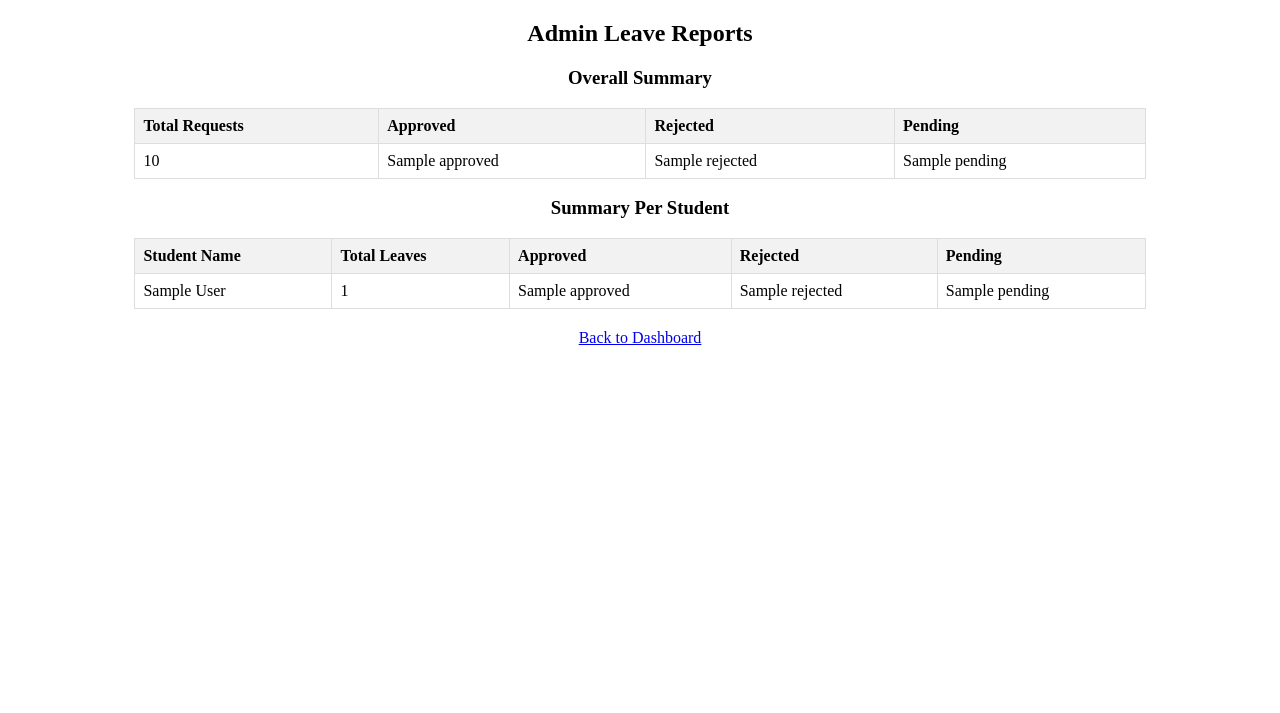
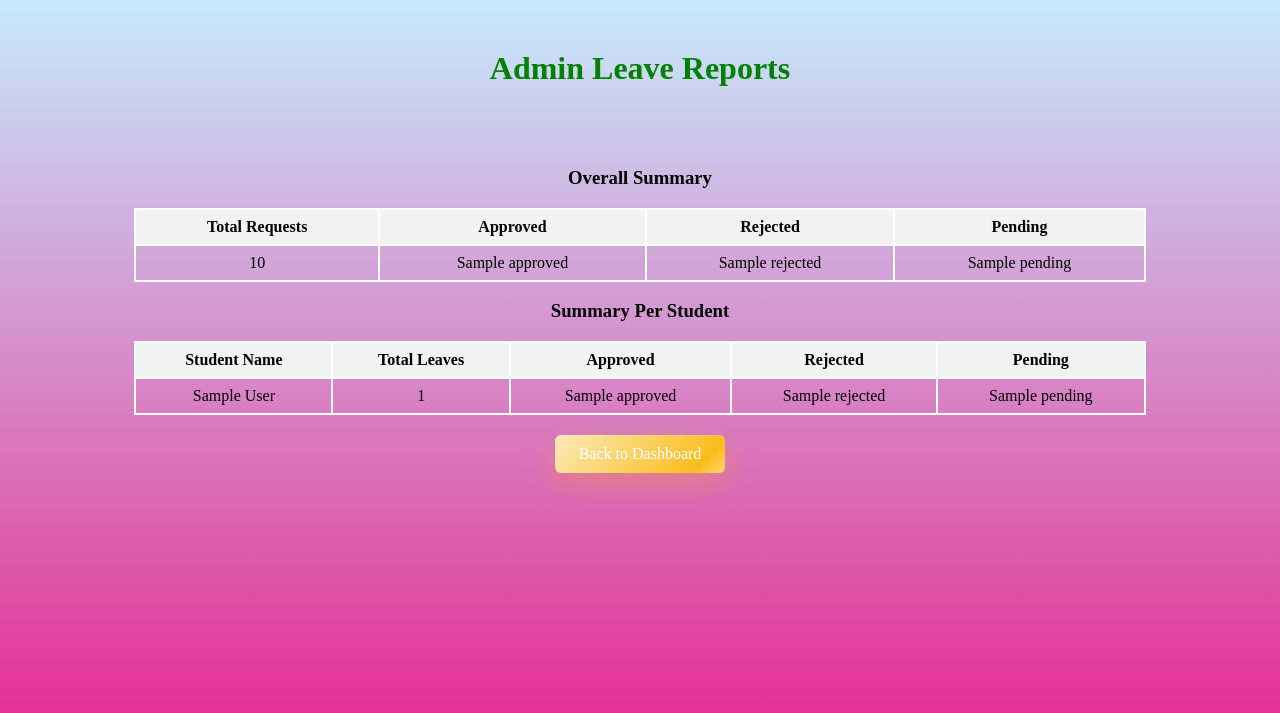
Before and after one commit to Ghanashyamgudela/Student-Leave-Management-System, a Flask app: template templates/admin_reports.html in a window 1280 px wide. Shown: the top 713 px of the page. Run offline with Flask 3, Linux system fonts and the light colour scheme; the template is opened without the code that fills it: most values are stand-ins (such as "Sample title", 1, 10 or a date in 2020); some libraries are stand-ins or nearby versions.

Commit message:
Update admin_reports.html

```diff
--- a/templates/admin_reports.html
+++ b/templates/admin_reports.html
@@ -3,15 +3,64 @@
 <head>
     <title>Admin Reports</title>
     <style>
+        body{
+            background-image: linear-gradient(to top, #e8198b 0%, #c7eafd 100%);
+            background-repeat: no-repeat;
+            background-position: center;
+            background-attachment: fixed;
+
+        }
+
+        h1{
+            margin-top: 50px;
+            color: green;
+            margin-bottom: 80px;
+        }
         table { border-collapse: collapse; width: 80%; margin: auto; }
-        th, td { border: 1px solid #ddd; padding: 8px; text-align: left; }
+        th, td { border: 2px solid white ; padding: 8px; text-align: center; }
         th { background-color: #f2f2f2; }
-        h2, h3 { text-align: center; }
+        h1, h3 { text-align: center; }
+        .shine-button {
+            position: relative;
+            overflow: hidden !important;
+            display: inline-block;
+            vertical-align: middle;
+            border-radius: 12px;
+            padding: 8px 24px;
+            min-width: 120px;
+            text-align: center;
+        }
+        .shine-button::before {
+            content: '';
+            position: absolute;
+            height: 250%;
+            width: 40px;
+            top: 0;
+            left: -60px;
+            background: linear-gradient(90deg, transparent, rgba(255,255,255,0.4), transparent);
+            transform: rotate(45deg) translateY(-35%);
+            animation: shine 3s ease infinite;
+            pointer-events: none;
+            border-radius: 12px;
+        }
+        @keyframes shine {
+            0% { left: -80px; }
+            40%,100% { left: calc(100% + 20px); }
+        }
+        .button-yellow {
+            background: linear-gradient(135deg, #fceabb 0%, #f8b500 100%);
+            color: #fff;
+            box-shadow: 0 10px 30px rgba(248,181,0,0.3), inset 0 1px 0 rgba(255,255,255,0.2);
+        }
+        .button-yellow:hover {
+            transform: translateY(-3px);
+            box-shadow: 0 15px 40px rgba(248,181,0,0.5), inset 0 1px 0 rgba(255,255,255,0.3);
+        }
     </style>
 </head>
-<body>
-    <h2>Admin Leave Reports</h2>
-
+<body><div class="t" style="text-align:center;">
+    <h1>Admin Leave Reports</h1>
+</div>
     <h3>Overall Summary</h3>
     <table>
         <tr>
@@ -49,7 +98,7 @@
     </table>
 
     <div style="text-align:center; margin-top:20px;">
-        <a href="{{ url_for('admin_dashboard') }}">Back to Dashboard</a>
+        <a href="{{ url_for('admin_dashboard') }}" class="shine-button button-yellow" style="padding: 10px 24px; border-radius: 6px; text-decoration: none;">Back to Dashboard</a>
     </div>
 </body>
 </html>
```
